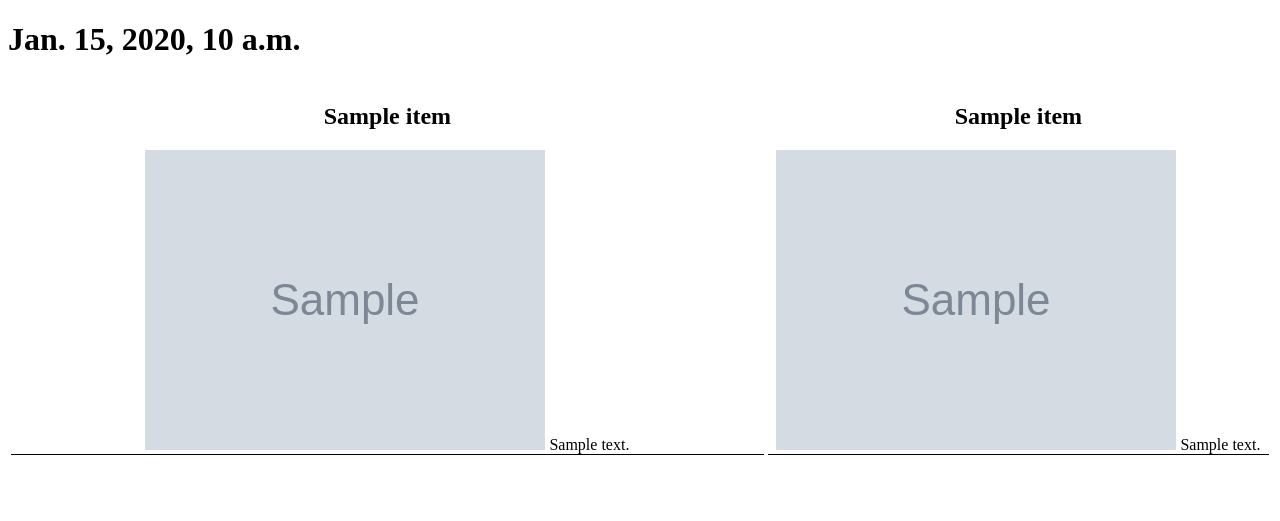
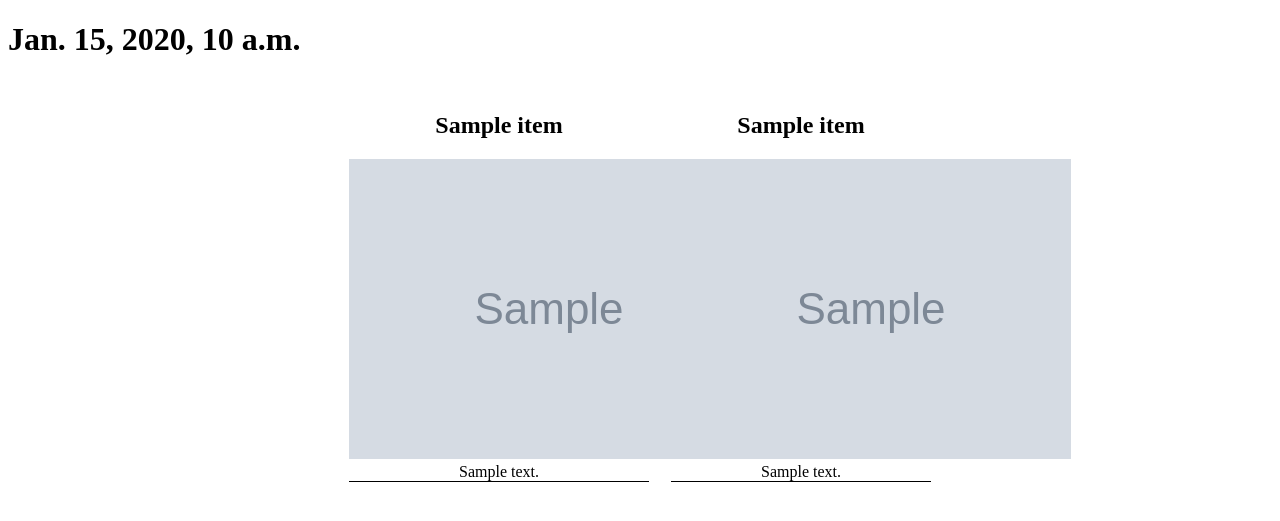
Before and after one commit to swansong/mailchimp, a Django app: template newsletter/templates/newsletter.html in a window 1280 px wide. Shown: the top 521 px of the page. Run offline with Django 3.2, Linux system fonts and the light colour scheme; the template is opened without the code that fills it: most values are stand-ins (such as "Sample title", 1, 10 or a date in 2020); grey boxes marked "Sample" are stand-in pictures; some libraries are stand-ins or nearby versions.

Commit message:
made a styling tweak to the table

```diff
--- a/newsletter/templates/table.html
+++ b/newsletter/templates/table.html
@@ -1,6 +1,6 @@
-<table style="width:100%">
+<table style="width:600px; margin:auto; table-layout:fixed">
     <tr>
-        <td style="width:60%">
+        <td style="width:300px;padding:10px">
             {% for section,item in left_sections.items %}
             {% if item %}
             <div id='section{{section}}' style='margin-bottom:20px; border-bottom:1px solid black;'>
@@ -24,7 +24,7 @@
             {% endif %}
             {% endfor %}
         </td>
-        <td style="width:40%">
+        <td style="width:260px;padding:10px">
             {% for section,item in right_sections.items %}
             {% if item %}
             <div id='section{{section}}' style='margin-bottom:20px; border-bottom:1px solid black;'>
```
